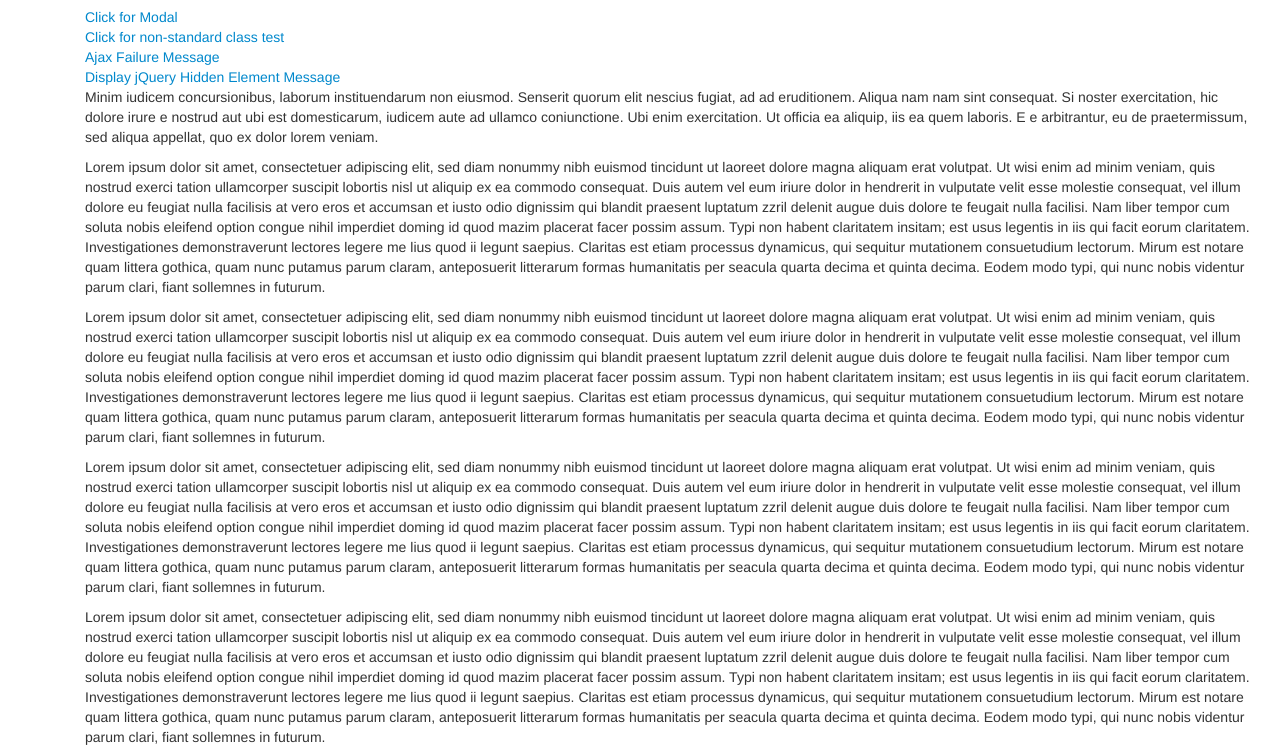
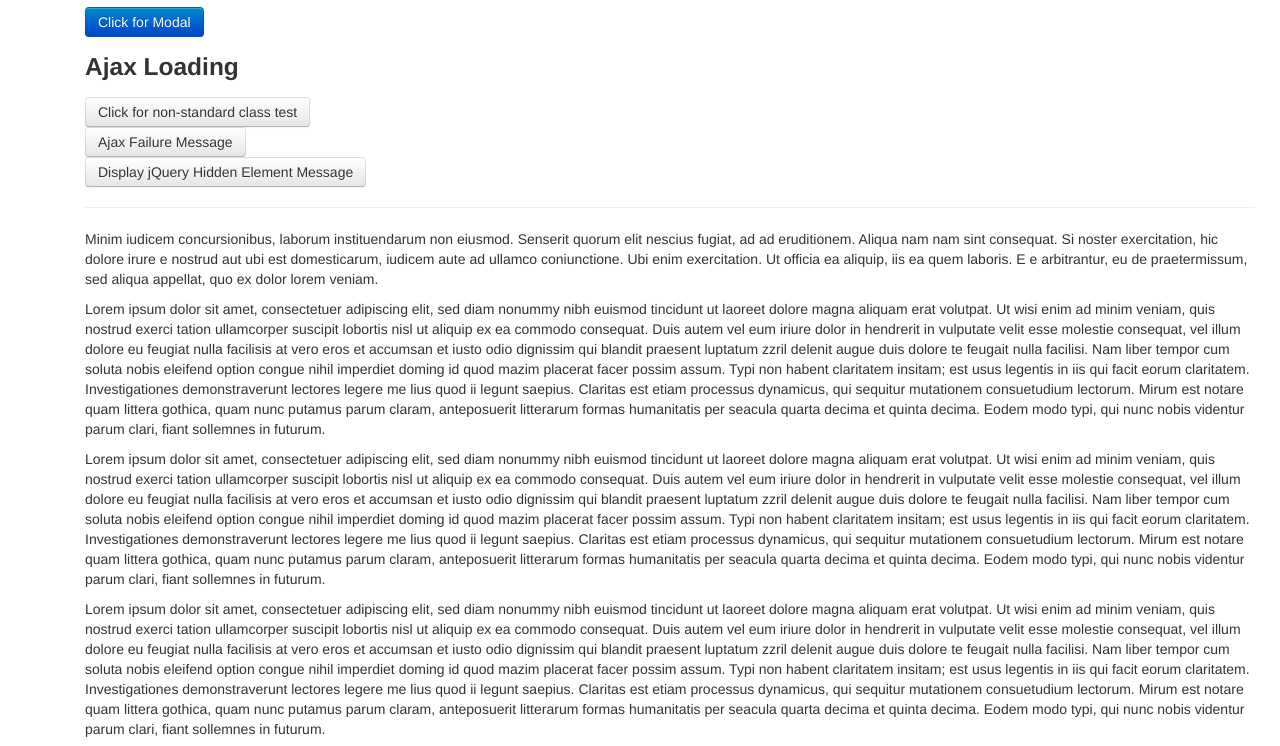
Before and after one commit to danfusion/modal-home, a website: page index.html in a window 1280 px wide. Shown: the part 53-799 px from the top of the page. Drawn offline with Linux system fonts and the light colour scheme.

Commit message:
Removed staging url and general fixes to index.html

```diff
--- a/index.html
+++ b/index.html
@@ -60,7 +60,7 @@
             $(document).ready( function () {
                 console.log('init content');
                 $('.jhmModalOpen').on('click',function (e) {
-                    $(e.target).modalHome('ajax', {url: 'http://dev12.stage.hopkinsmedicine.org/profiles/results/directory/profile/0022462/peter-abadir',success: function (data) {console.log('success function: ', data);} });
+                    $(e.target).modalHome('ajax', {url: 'large_page.html',success: function (data) {console.log('success function: ', data);} });
 
                     //$('.modalDataHidden').modalHome();
                 });
@@ -98,14 +98,16 @@
     <div class="container">
         <div class="span12">
             <h1>Modal Home Plugin</h1>
-            <a class="jhmModalOpen" href="#">Click for Modal</a>
+            <a class="jhmModalOpen btn btn-primary" href="#">Click for Modal</a>
         </div>
         <div class="span12">
-            <a href="#" class="testModalOpen">Click for non-standard class test</a><br>
-            <a href="#" class="jhmModalAjaxFail">Ajax Failure Message</a><br>
-            <a href="#" class="jhmModalElemData">Display jQuery Hidden Element Message</a><br>
+            <h3>Ajax Loading</h3>
+            <a href="#" class="testModalOpen btn">Click for non-standard class test</a><br>
+            <a href="#" class="jhmModalAjaxFail btn">Ajax Failure Message</a><br>
+            <a href="#" class="jhmModalElemData btn">Display jQuery Hidden Element Message</a><br>
+            <hr />
+        </div>
 
-        </div>
         <div class="span12">
             <p class="modalData">
             Minim iudicem concursionibus, laborum instituendarum non eiusmod. Senserit
```
